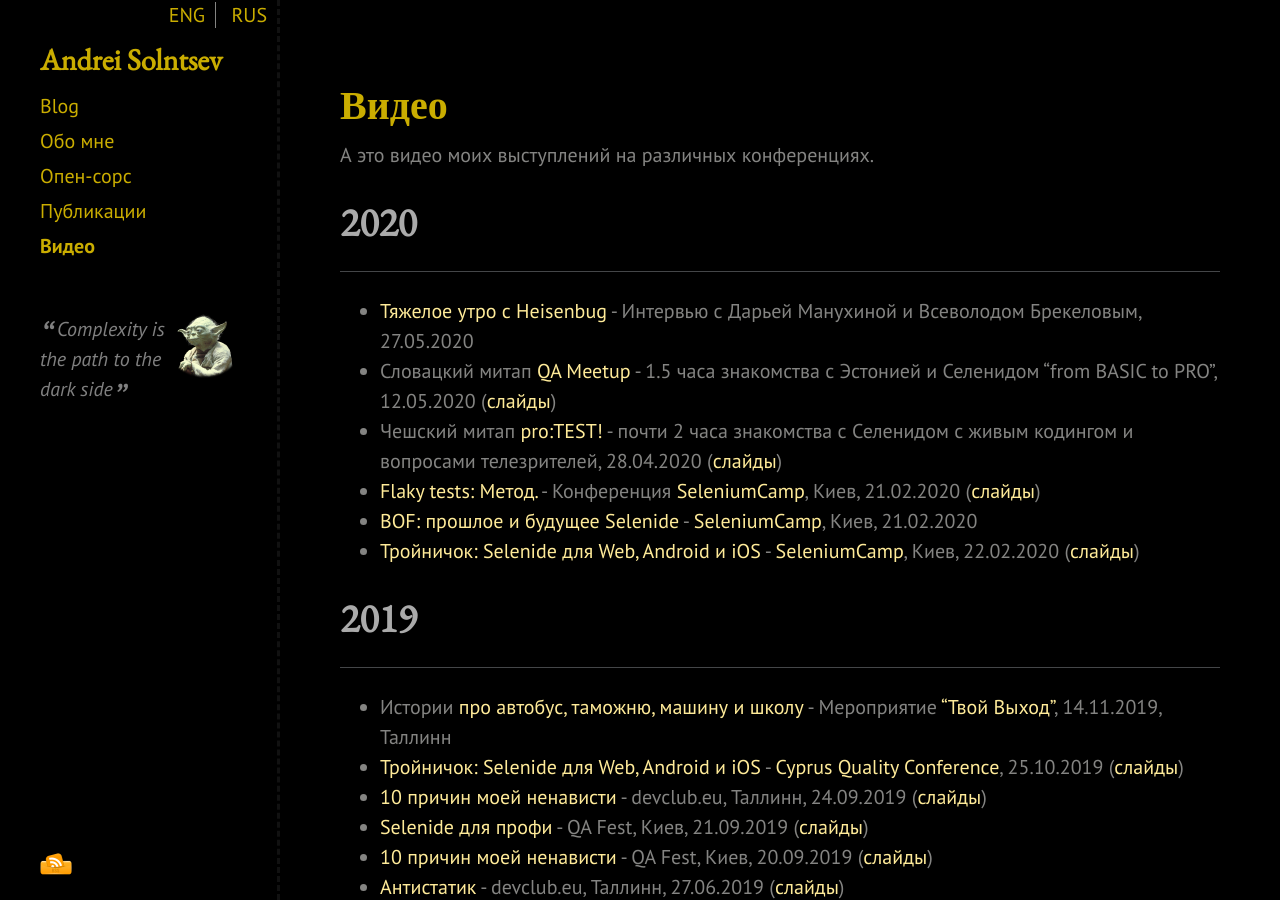
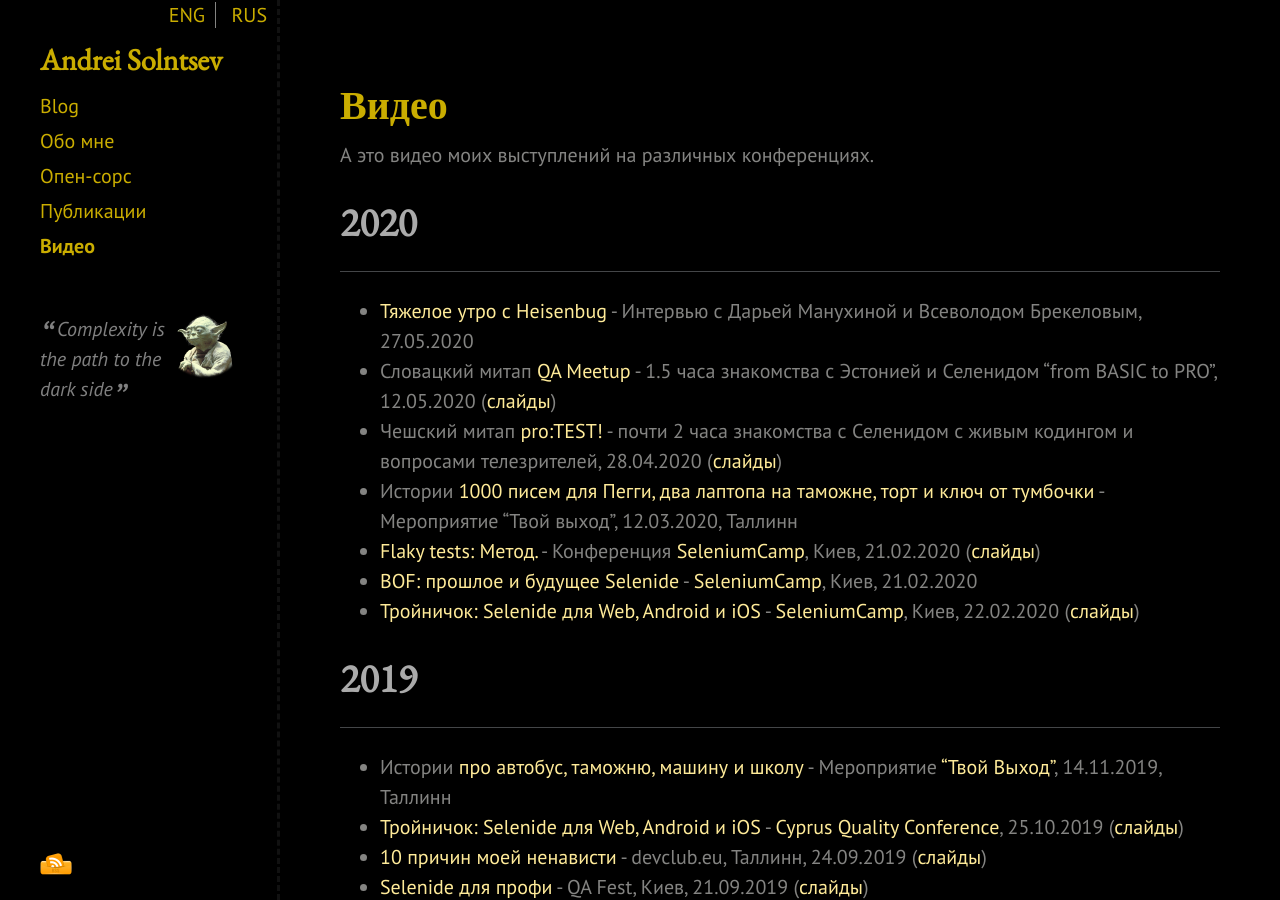
Before and after one commit to asolntsev/asolntsev.github.io, a Jekyll site: the page built from ru/video.md, in a window 1280 px wide and 900 px high. Built offline with Jekyll 4.4.1, drawn with Linux system fonts in a browser that asks for light colours; nearby versions of some CDN libraries.

Commit message:
add "Твой Выход" video

```diff
--- a/ru/video.md
+++ b/ru/video.md
@@ -12,6 +12,7 @@ category: ru
 * [Тяжелое утро с Heisenbug](https://meetup.jugru.org/qa-heisenbug-breakfast-2) - Интервью с Дарьей Манухиной и Всеволодом Брекеловым, 27.05.2020
 * Словацкий митап [QA Meetup](https://www.youtube.com/watch?v=aFqZ6dbUJIw&feature=emb_logo) - 1.5 часа знакомства с Эстонией и Селенидом "from BASIC to PRO", 12.05.2020   ([слайды](https://docs.google.com/presentation/d/1wx5qMbvcM2LwhxSviO-F6DAWXY6o-CyXNSflzxbbbnc/edit?usp=sharing))
 * Чешский митап [pro:TEST!](https://www.youtube.com/watch?v=1d-nKyeTH2Y) - почти 2 часа знакомства с Селенидом с живым кодингом и вопросами телезрителей,  28.04.2020    ([слайды](https://docs.google.com/presentation/d/1u6oNkRKDO2PMpmZPKzK2NuVC9eYxVni5EdtiMxsl3tc/edit?usp=sharing))
+* Истории [1000 писем для Пегги, два лаптопа на таможне, торт и ключ от тумбочки](https://www.youtube.com/watch?v=3Dsp_YOGD7E) - Мероприятие "Твой выход", 12.03.2020, Таллинн
 * [Flaky tests: Метод.](https://seleniumcamp.com/talk/flaky-tests-method/) - Конференция [SeleniumCamp](https://seleniumcamp.com/materials/), Киев, 21.02.2020   ([слайды](https://docs.google.com/presentation/d/1k2eWe5Zb0KH1tOGI04Wnq37o2Nhf9DjCMTaxPuD14bY/edit?usp=sharing))
 * [BOF: прошлое и будущее Selenide](https://seleniumcamp.com/talk/bof-glorious-past-and-promising-future-of-selenide/) - [SeleniumCamp](https://seleniumcamp.com/materials/), Киев, 21.02.2020
 * [Тройничок: Selenide для Web, Android и iOS](https://seleniumcamp.com/talk/selenide-for-web-android-and-ios/) - [SeleniumCamp](https://seleniumcamp.com/materials/), Киев, 22.02.2020  ([слайды](https://docs.google.com/presentation/d/1rmfr7hj2R2ky0e57oNixW32_1ES8-VNL3xxTSRK4t14/edit?usp=sharing))
```
